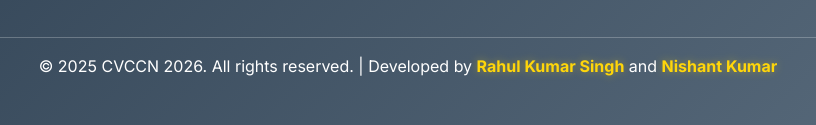
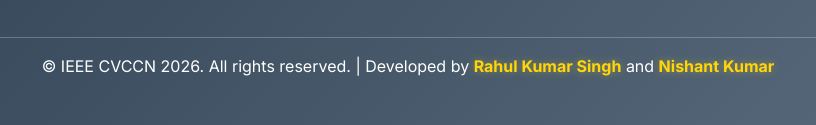
Before and after one commit to rksingh-dev/CVCCN, a plain HTML site: page index.html in a window 1280 px wide. Shown: the part 4164-4289 px from the top of the page, 232-1048 px from the left. Drawn offline with nearby package versions, Linux system fonts and the light colour scheme.

Commit message:
Update index.html

```diff
--- a/index.html
+++ b/index.html
@@ -3269,7 +3269,7 @@
         <div class="row">
           <div class="col-12 text-center">
             <p class="mb-0">
-              &copy; 2025 CVCCN 2026. All rights reserved. | Developed by
+              &copy; IEEE CVCCN 2026. All rights reserved. | Developed by
               <strong
                 style="
                   color: #ffd60a;
```
